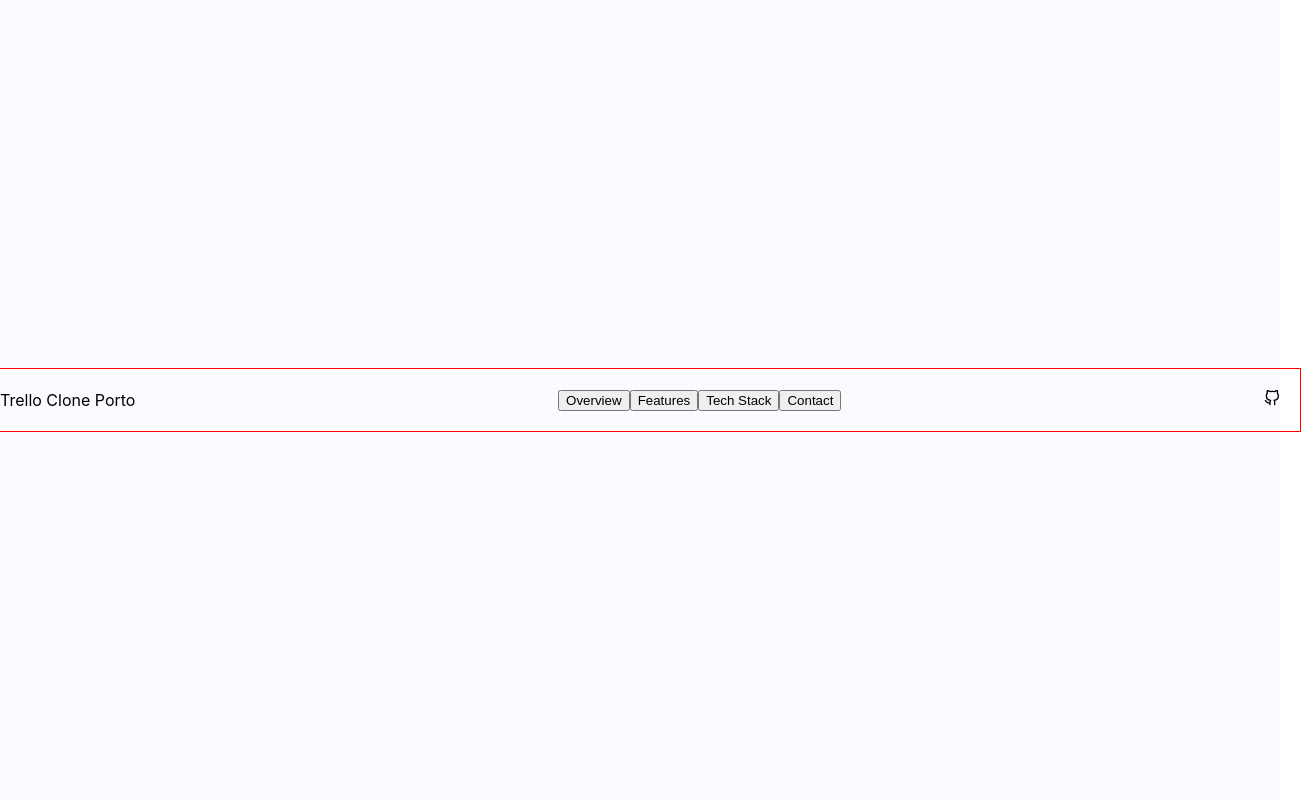
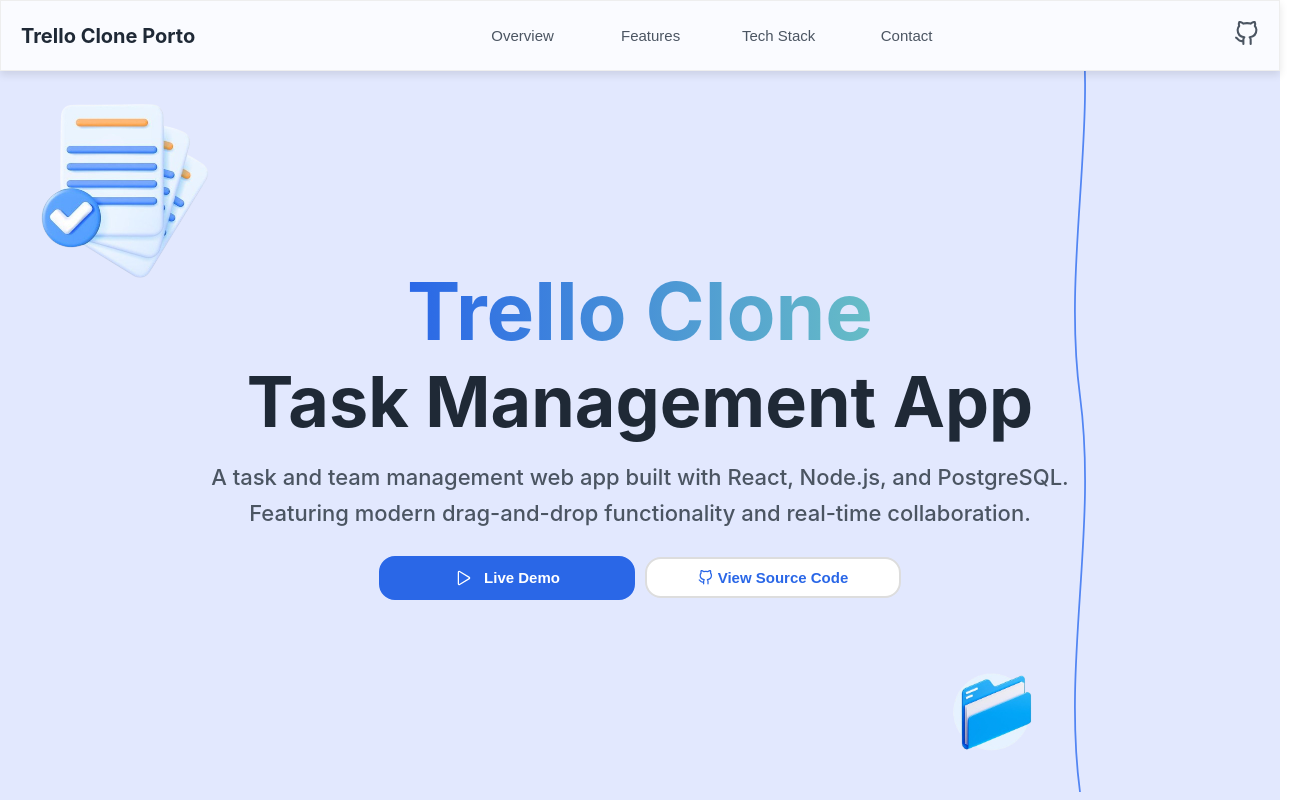
Before and after one commit to widyawulan19/trello-clone-task-manager, a React (Create React App) app: page / in a window 1280 px wide. Shown: the whole page, 1301 px wide, since content can reach past the window. Built offline with nearby package versions, Linux system fonts and the light colour scheme.

Commit message:
fix hero setion

```diff
--- a/src/App.js
+++ b/src/App.js
@@ -1,10 +1,12 @@
 import logo from './logo.svg';
 import './App.css';
 import Hero from './Page/Hero';
+import ScrollSVGLine from './Page/ScrollSVGLine';
 
 function App() {
   return (
     <div className="App">
+      <ScrollSVGLine />
       <Hero />
     </div>
   );
--- a/src/Page/Hero.jsx
+++ b/src/Page/Hero.jsx
@@ -1,13 +1,21 @@
 import React from 'react'
+import { IoPlayOutline } from "react-icons/io5";
 import { FiGithub } from "react-icons/fi";
 import '../Style/Page/Hero.css'
+import hero1 from '../Assets/hero1.png'
+import hero2 from '../Assets/hero2.png'
 
-function Hero() {
+const Hero=()=> {
   return (
+    <section className="hero-section-wrapper">
         <div className='hero-container'>
+
+            {/* NAVBAR  */}
             <div className="hero-navbar">
                 <div className="hn-left">
+                    <h2>
                         Trello Clone Porto
+                    </h2>
                 </div>
                 <div className="hn-center">
                     <button>Overview</button>
@@ -17,15 +25,40 @@
 
                 </div>
                 <div className="hn-right">
-                <div className="icon">
-                    <FiGithub/>
+                    <FiGithub  className='hn-icon'/>
+                </div>
+            </div>
+
+            {/* SECTION  */}
+            <div className="hero-section">
+                {/* Komponen mengapung */}
+                <div className="floating">
+                    <div className="floating-1">
+                        <img src={hero1} alt="" />
+                    </div>
+                    <div className="floating-2">
+                        <img src={hero2} alt="" />
+                    </div>
+                </div>
+
+                {/* MAIN CONTENT  */}
+                 <div className="hero-section-main">
+                    <h1 className='gradient-text'>Trello Clone</h1>
+                    <h1>Task Management App</h1>
+                    <div className="des">
+                        <p>A task and team management web app built with React, Node.js, and PostgreSQL.</p>
+                        <p>Featuring modern drag-and-drop functionality and real-time collaboration.</p>
+                    </div>
+
+                    {/* BUTTON  */}
+                    <div className="btn-demo">
+                        <button className='demo'> <IoPlayOutline size={20}/> Live Demo</button>
+                        <button><FiGithub/> View Source Code</button>
                     </div>
                 </div>
             </div>
-        <div className="hero-section">
-
         </div>
-    </div>
+    </section>
   )
 }
 
--- /dev/null
+++ b/src/Page/ScrollSVGLine.jsx
@@ -0,0 +1,50 @@
+import React, { useState, useEffect } from 'react';
+
+export default function ScrollSVGLine() {
+  const [length, setLength] = useState(0);
+  const [totalLength, setTotalLength] = useState(0);
+
+  useEffect(() => {
+    const path = document.querySelector('#scrollPath');
+    const total = path.getTotalLength();
+    setTotalLength(total);
+
+    const handleScroll = () => {
+      const scrollTop = window.scrollY;
+      const docHeight = document.documentElement.scrollHeight - window.innerHeight;
+      const scrollPercent = scrollTop / docHeight;
+      setLength(total * scrollPercent);
+    };
+
+    window.addEventListener('scroll', handleScroll);
+    return () => window.removeEventListener('scroll', handleScroll);
+  }, []);
+
+  return (
+    <svg
+      style={{
+        position: 'fixed',
+        top: 0,
+        right:'0%',
+        // left: '50%',
+        transform: 'translateX(-50%)',
+        height: '110vh',
+        width: '200px',
+        pointerEvents: 'none',
+        zIndex: 1000
+      }}
+      viewBox="0 0 200 1000"
+    >
+      <path
+        id="scrollPath"
+        d="M100 0 C120 150, 80 300, 100 450 C120 600, 80 750, 100 900"
+        fill="none"
+        stroke="#5285f3ff"
+        strokeWidth="2"
+        strokeDasharray={totalLength}
+        strokeDashoffset={totalLength - length}
+        style={{ transition: 'stroke-dashoffset 0.1s linear' }}
+      />
+    </svg>
+  );
+}
--- a/src/Style/Page/Hero.css
+++ b/src/Style/Page/Hero.css
@@ -3,15 +3,242 @@
     height: 100vh;
     display: flex;
     flex-direction: column;
+    /* align-items: center; */
+    justify-content: center;
+    background-color: #E2E8FE;
+    font-family: 'Inter', sans-serif;
+}
+
+/* NAVBAR  */
+
+.hero-container .hero-navbar {
+    position: sticky;
+    top: 0;
+    z-index: 1200;
+    /* biar di atas konten lain */
+    box-sizing: border-box;
+    padding: 15px 20px;
+    width: 100%;
+    display: flex;
+    align-items: center;
+    justify-content: space-between;
+    border: 1px solid #eee;
+    background-color: #FAFBFF;
+    box-shadow: 0px 4px 8px rgba(0, 0, 0, 0.1);
+}
+
+.hn-left h2 {
+    color: #1F2936;
+    font-size: 20px;
+    margin: 0px;
+}
+
+.hn-center {
+    /* border: 1px solid red; */
+    padding: 0px 15px;
+    width: 40vw;
+    display: flex;
     align-items: center;
     justify-content: center;
 }
 
-.hero-container .hero-navbar {
-    padding: 20px;
+.hn-center button {
+    border: 1px solid #FAFBFF;
+    padding: 10px 20px;
+    font-size: 15px;
+    color: #4B5562;
+    width: 15vw;
+    background-color: #FAFBFF;
+    cursor: pointer;
+}
+
+.hn-center button:hover {
+    /* border-bottom: 1px solid #2A67E7; */
+    color: #2A67E7;
+}
+
+.hn-right .hn-icon {
+    font-size: 25px;
+    color: #4B5562;
+    cursor: pointer;
+}
+
+.hn-icon:hover {
+    color: #2A67E7;
+}
+
+/* END NAVBAR  */
+
+/* HERO SECTION  */
+
+.hero-section {
+    position: relative;
+    /* penting supaya floating absolute relatif ke section */
+    /* border: 1px solid blue; */
     width: 100%;
+    height: 100vh;
+    overflow: hidden;
+    /* biar nggak keluar area */
+}
+
+/* Gaya umum floating */
+.floating {
+    position: absolute;
+    font-size: 3rem;
+    animation: floatUpDown 3s ease-in-out infinite;
+    /* border: 1px solid blue; */
     display: flex;
     align-items: center;
     justify-content: space-between;
-    border: 1px solid red;
+    width: 100%;
+    height: 100%;
+    pointer-events: none;
 }
+
+/* Posisi awal floating-1 */
+.floating-1 {
+    position: absolute;
+    top: 0;
+    left: 0;
+}
+
+.floating-1 img,
+.floating-2 img {
+    width: 50%;
+    height: 50%;
+}
+
+/* Posisi awal floating-2 */
+.floating-2 {
+    position: absolute;
+    bottom: 0;
+    left: 70%;
+    /* border: 1px solid red; */
+    /* width: 50%; */
+}
+
+/* MAIN HERO SECTION  */
+.hero-section-main {
+    /* border: 1px solid red; */
+    display: flex;
+    flex-direction: column;
+    align-items: center;
+    justify-content: center;
+    height: 100%;
+}
+
+.hero-section-main .gradient-text {
+    background: linear-gradient(to right, #2A67E7, #67BDC6, #30B676);
+    background-size: 200% auto;
+    /* kasih ekstra panjang gradient */
+    background-position: left center;
+    -webkit-background-clip: text;
+    -webkit-text-fill-color: transparent;
+    background-clip: text;
+    font-weight: bold;
+    font-size: 80px;
+    margin: 0px;
+}
+
+.hero-section-main h1 {
+    font-size: 70px;
+    font-weight: bold;
+    color: #1F2936;
+    margin: 0px;
+}
+
+.hero-section-main .des {
+    width: 70%;
+    /* border: 1px solid grey; */
+    margin: 10px;
+    gap: 10px;
+}
+
+.des p {
+    text-align: center;
+    font-size: 22px;
+    padding: 0px;
+    margin: 10px;
+    font-weight: 500;
+    color: #4B5562;
+}
+
+/* END MAIN HERO SECTION  */
+
+/* BUTTON  */
+.hero-section .btn-demo {
+    /* border: 1px solid red; */
+    display: flex;
+    align-items: center;
+    justify-content: center;
+    gap: 10px;
+    width: 100%;
+    padding: 10px;
+}
+
+.btn-demo .demo {
+    padding: 10px 20px;
+    border-radius: 16px;
+    border: 2px solid #2A67E7;
+    background-color: #2A67E7;
+    color: white;
+    cursor: pointer;
+    display: flex;
+    align-items: center;
+    justify-content: center;
+    font-weight: bold;
+    gap: 10px;
+    width: 20vw;
+    font-size: 15px;
+    transition: transform 0.2s ease, box-shadow 0.2s ease;
+}
+
+.btn-demo button {
+    padding: 10px 20px;
+    border-radius: 16px;
+    border: 2px solid #ddd;
+    background-color: white;
+    color: #2A67E7;
+    cursor: pointer;
+    display: flex;
+    align-items: center;
+    justify-content: center;
+    gap: 5px;
+    font-size: 15px;
+    width: 20vw;
+    font-weight: bold;
+}
+
+.btn-demo .demo:hover {
+    transform: scale(1.05);
+    border: 2px solid #2A67E7;
+    background-color: #2A67E7;
+    color: #E2E8FE;
+    box-shadow: 0px 8px 20px rgba(42, 103, 231, 0.3);
+}
+
+.btn-demo button:hover {
+    border: 2px solid #2A67E7;
+    color: #2A67E7;
+    background-color: #d7e3fc;
+}
+
+
+/* END BUTTON  */
+
+/* Animasi mengapung */
+@keyframes floatUpDown {
+    0% {
+        transform: translateY(0px);
+    }
+
+    50% {
+        transform: translateY(-20px);
+    }
+
+    100% {
+        transform: translateY(0px);
+    }
+}
+
+/* END HERO SECTION  */
```
Also changed, not shown: src/Assets/hero1.png (added), src/Assets/hero2.png (added). Lines whose indentation alone changed are shown as unchanged.
